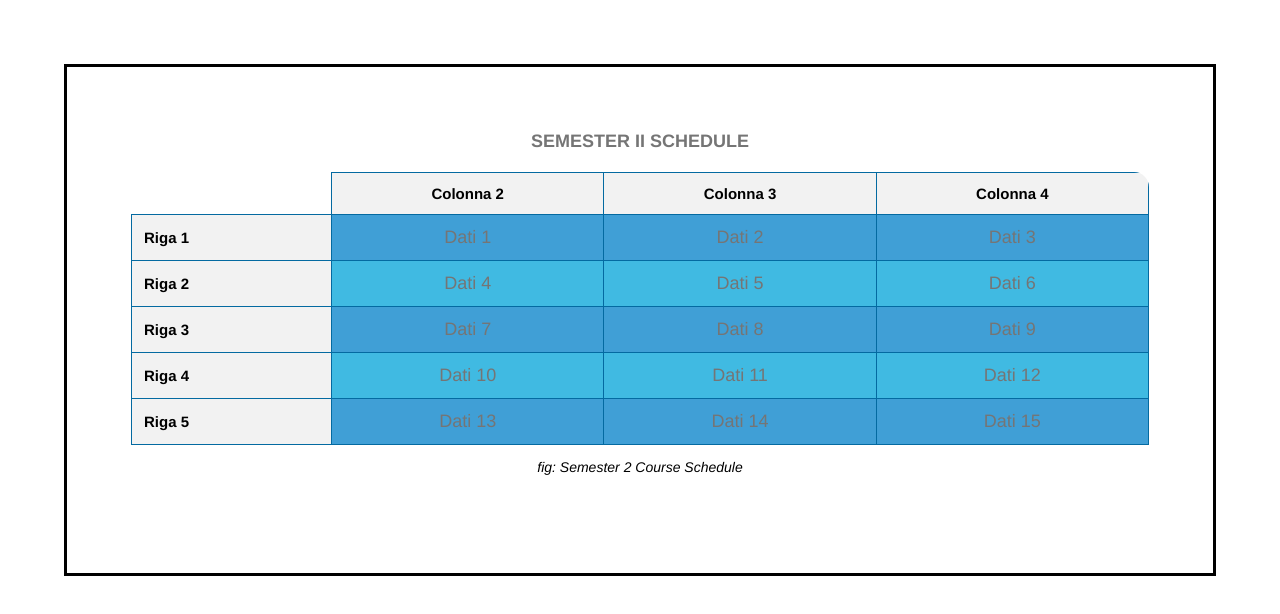
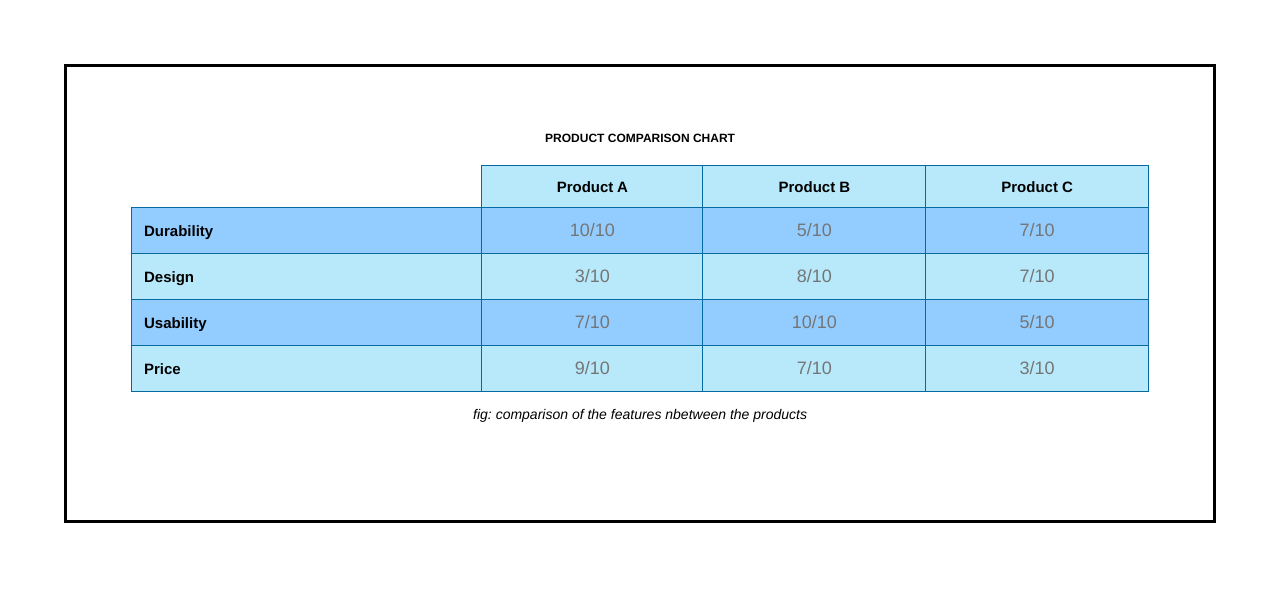
Before and after one commit to alexcovi1/html-tables-example, a plain HTML site: page second.html in a window 1280 px wide. Drawn offline with Linux system fonts and the light colour scheme.

Commit message:
added the colors to all cells and finished it

```diff
--- a/second.html
+++ b/second.html
@@ -10,48 +10,43 @@
 
 <body>
     <div class="container2">
-        <h2> Semester II Schedule</h2>
-    <table class="tabella-personalizzata">
-        <caption > fig: Semester 2 Course Schedule </caption>
+        <h2 class="h22"> product comparison chart</h2>
+    <table class="tabella-personalizzata" aria-label="product comparison chart">
+        <caption > fig: comparison of the features nbetween the products </caption>
         <thead>
             <tr>
                 <th id="empty"></th>
-                <th>Colonna 2</th>
-                <th>Colonna 3</th>
-                <th>Colonna 4</th>
+                <th>Product A</th>
+                <th>Product B</th>
+                <th>Product C</th>
             </tr>
         </thead>
         <tbody>
             <tr>
-                <th scope="row">Riga 1</th>
-                <td>Dati 1</td>
-                <td>Dati 2</td>
-                <td>Dati 3</td>
+                <th scope="row" class="disp">Durability</th>
+                <td>10/10</td>
+                <td>5/10</td>
+                <td>7/10</td>
             </tr>
             <tr>
-                <th scope="row">Riga 2</th>
-                <td>Dati 4</td>
-                <td>Dati 5</td>
-                <td>Dati 6</td>
+                <th scope="row" class="pari">Design</th>
+                <td>3/10</td>
+                <td>8/10</td>
+                <td>7/10</td>
             </tr>
             <tr>
-                <th scope="row">Riga 3</th>
-                <td>Dati 7</td>
-                <td>Dati 8</td>
-                <td>Dati 9</td>
+                <th scope="row" class="disp">Usability</th>
+                <td>7/10</td>
+                <td>10/10</td>
+                <td>5/10</td>
             </tr>
             <tr>
-                <th scope="row">Riga 4</th>
-                <td>Dati 10</td>
-                <td>Dati 11</td>
-                <td>Dati 12</td>
+                <th scope="row" class="pari">Price</th>
+                <td>9/10</td>
+                <td>7/10</td>
+                <td>3/10</td>
             </tr>
-            <tr>
-                <th scope="row">Riga 5</th>
-                <td>Dati 13</td>
-                <td>Dati 14</td>
-                <td>Dati 15</td>
-            </tr>
+
         </tbody>
     </table>
     </div>
--- a/style.css
+++ b/style.css
@@ -36,7 +36,6 @@ table {
     max-width: 100%;
     white-space: nowrap;
     background-color: white;
-    border-radius: 15px;
     overflow: hidden;
 }
 
@@ -112,6 +111,10 @@ table tr {
 }
 
 /* Stili per la tabella personalizzata */
+
+h2.container2{
+    color: #000000;
+}
 table.tabella-personalizzata {
     width: 100%;
     border-collapse: collapse;
@@ -134,7 +137,7 @@ table.tabella-personalizzata th {
 }
 
 table.tabella-personalizzata th[scope="row"] {
-    width: 200px;
+    width: 350px;
     /* Imposta una larghezza maggiore per la colonna a sinistra */
     text-align: left;
 }
@@ -151,17 +154,37 @@ table.tabella-personalizzata thead th:first-child {
 
 /* Righe dispari (colore blu) */
 table.tabella-personalizzata tbody tr:nth-child(odd) {
-    background-color: #409fd6; /* Blu */
-    color: #ffffff; /* Testo bianco per contrasto */
+    background-color: #93ccff; /* Blu */
+    color: #000000; /* Testo bianco per contrasto */
 }
 
 /* Righe pari (colore azzurro chiaro) */
 table.tabella-personalizzata tbody tr:nth-child(even) {
-    background-color: #40bae2; /* Azzurro chiaro */
+    background-color: #b7e9fa; /* Azzurro chiaro */
     color: #000000; /* Testo nero */
 }
 
+/* Colore specifico per le celle <th> nell'intestazione */
+table.tabella-personalizzata thead th {
+    background-color: #b7e9fa; /* Colore di sfondo giallo per le celle <th> */
+    color: #000000; /* Testo nero */
+}
+/* Colore specifico per le celle <th> laterali */
+table.tabella-personalizzata tbody th[scope="row"].disp {
+    background-color: #93ccff; /* Colore di sfondo arancione per le celle <th> laterali */
+    color: #000000; /* Testo bianco */
+}
 
+/* Colore specifico per le celle <th> laterali */
+table.tabella-personalizzata tbody th[scope="row"].pari {
+    background-color: #b7e9fa; /* Colore di sfondo arancione per le celle <th> laterali */
+    color: #000000; /* Testo bianco */
+}
+
+.h22{
+    color: #000000;
+    font-size: 12px;
+}
 #empty{
     background-color: white;
 }
```
